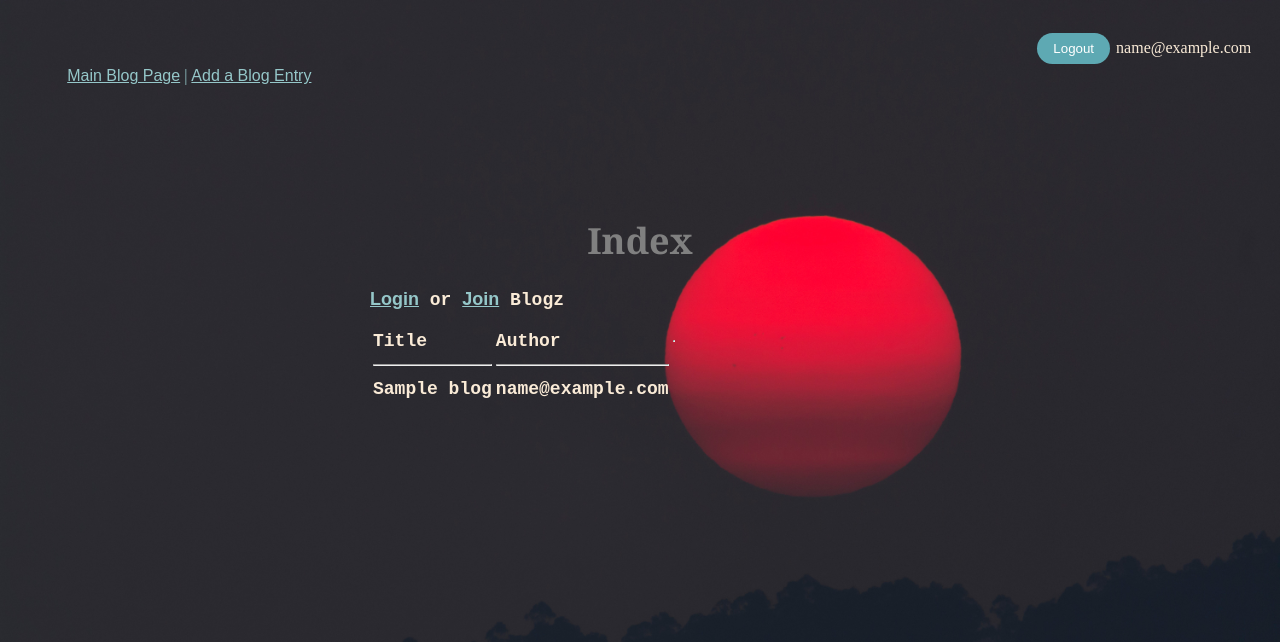
After one commit to adonayab/blogz, a Flask app: template templates/index.html in a window 1280 px wide. The commit adds this page. Shown: the top 642 px of the page. Run offline with Flask 2, Linux system fonts and the light colour scheme; the visitor is signed in with stand-in values (Sample User, id 1); tables that the repository leaves empty hold one stand-in row (values such as "Sample post"); the template is opened without the code that fills it: most values are stand-ins (such as "Sample title", 1, 10 or a date in 2020); data that the repository does not hold is empty.

Commit message:
Created Index.html

```diff
--- a/main.py
+++ b/main.py
@@ -7,7 +7,7 @@ import re
 
 @app.before_request
 def require_login():
-    allowed_routes = ['login', 'signup']
+    allowed_routes = ['login', 'signup', 'index']
     if request.endpoint not in allowed_routes and 'email' not in session and '/static/' not in request.path:
         return redirect('/login')
 
@@ -103,9 +103,12 @@ def newpost():
 
     return render_template('newpost.html')
 
+@app.route('/', methods=['POST', 'GET'])
+def index():
+  blogs = Blog.query.all()
+  return render_template('index.html', blogs=blogs)
 
-@app.route('/', methods=['POST', 'GET'])
-@app.route('/blog')
+@app.route('/blog', methods=['POST', 'GET'])
 def blog():
     blog_id = request.args.get('id')
     blog = Blog.query.filter_by(id=blog_id).first()
--- /dev/null
+++ b/templates/index.html
@@ -0,0 +1,25 @@
+{% extends "base.html" %}
+{% block content %}
+
+<h1>Index</h1>
+<p><a href="/login">Login</a> or <a href="/signup">Join</a> Blogz</p>
+<table>
+  <tr>
+    <td>Title</td>
+    <td>Author</td>
+    <td><hr></td>
+  </tr>
+  <tr>
+    <td><hr></td>
+    <td><hr></td>
+  </tr>
+  {% for blog in blogs %}
+  <tr>
+    <td>{{ blog.title }}</a></td>
+    <td>{{ blog.owner.email }}</td>
+  </tr>
+  {% endfor %}
+</table>
+
+
+{% endblock %}
--- a/templates/login.html
+++ b/templates/login.html
@@ -21,4 +21,5 @@
   </table>
   <input type="submit" value="Login">
 </form>
+<p><a href="/">Click here to see our blogs and bloggers</a></p>
 {% endblock %}
```
